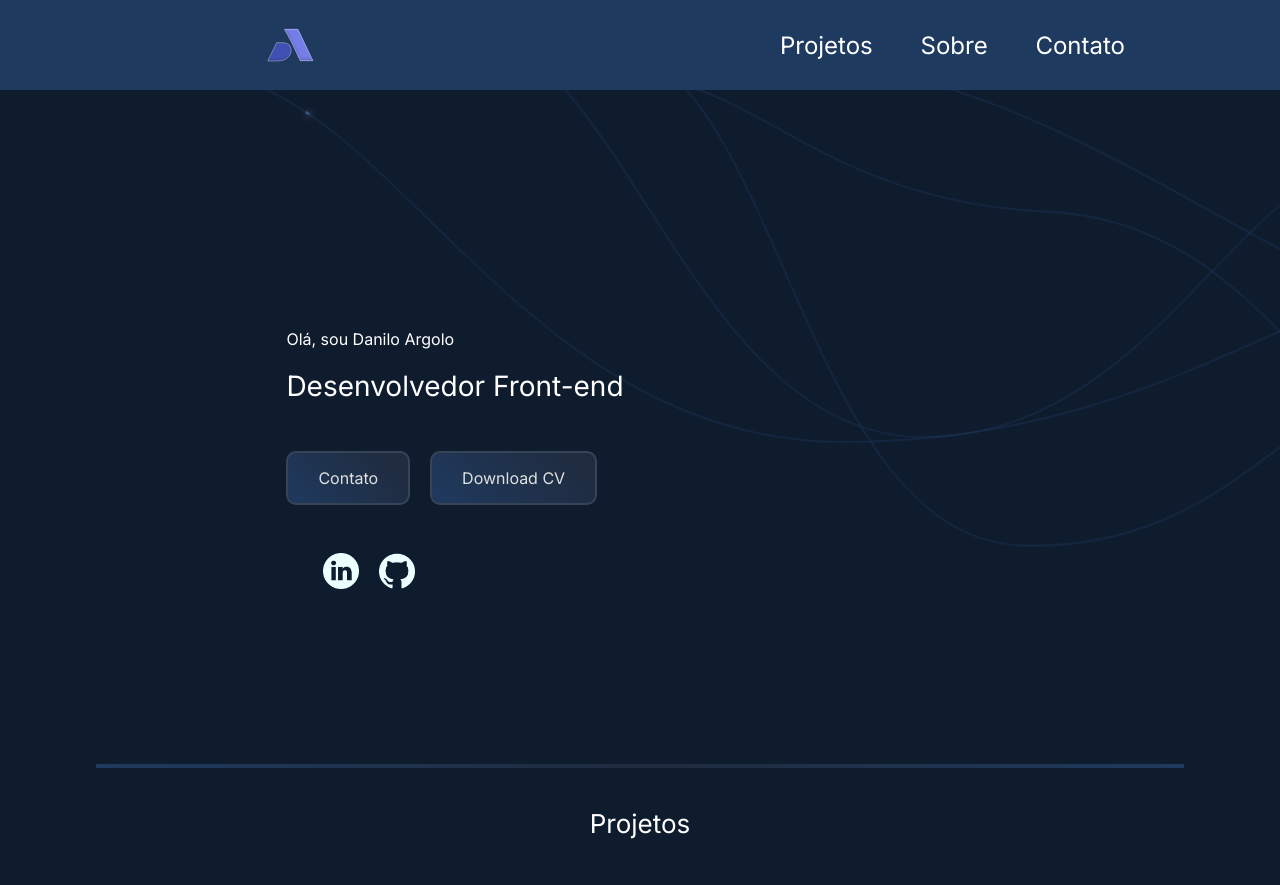
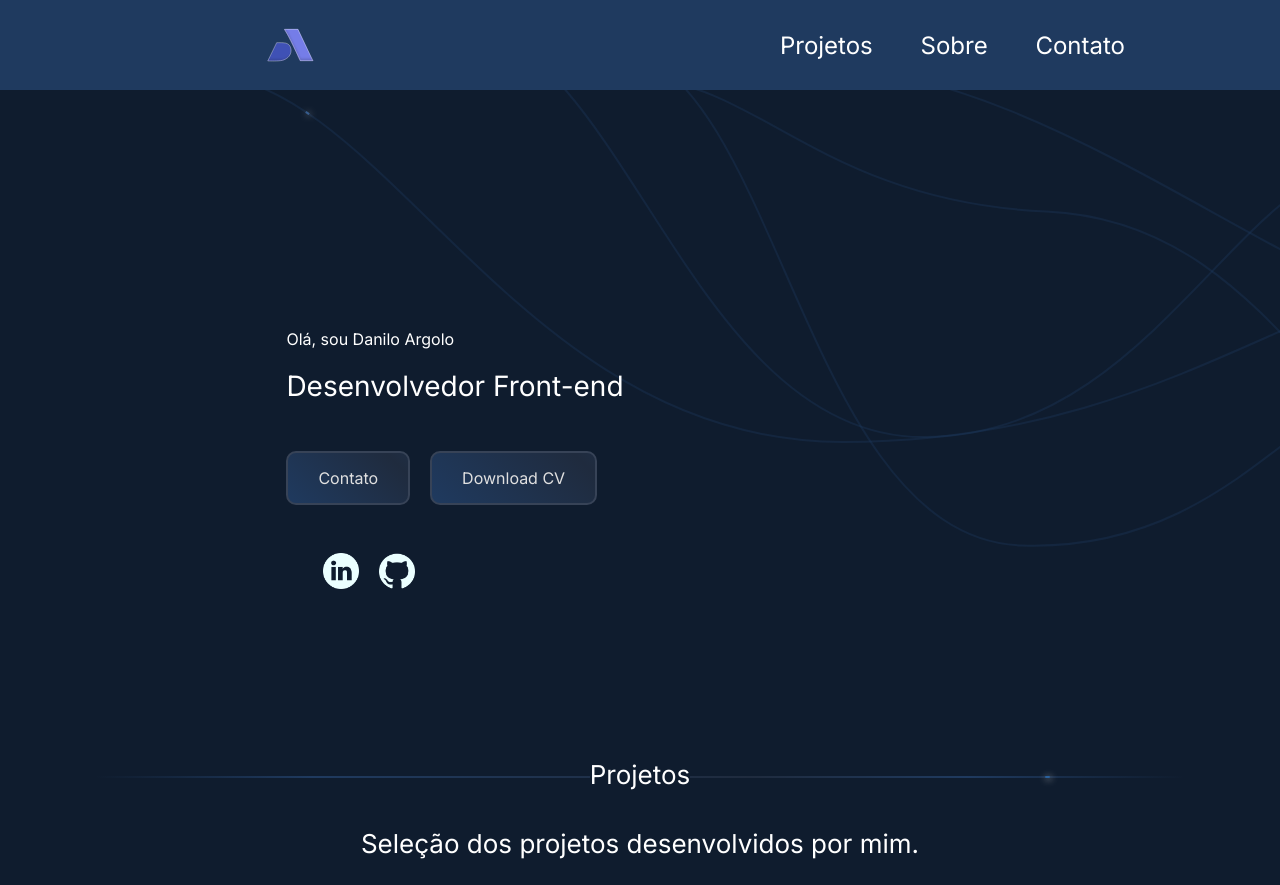
Before and after one commit to danargolo/portfolio, a Next.js app: page / in a window 1280 px wide. Shown: the top 885 px of the page. Built offline with nearby package versions, Linux system fonts and the light colour scheme.

Commit message:
feat: add pseudoHr

```diff
--- a/src/components/About/index.jsx
+++ b/src/components/About/index.jsx
@@ -11,7 +11,7 @@ export const About = () => {
 
   return (
     <S.About id="about">
-      <S.Text>Sobre</S.Text>
+      {/* <S.Text>Sobre</S.Text> */}
       <S.AboutWrapper>
         <S.ContainerText>
           <S.AboutSentence>Apaixonado por codificar desejos.</S.AboutSentence>
@@ -19,7 +19,7 @@ export const About = () => {
         </S.ContainerText>
         <Tab />
       </S.AboutWrapper>
-      <Hr />
+      <Hr text="Contato" />
     </S.About>
   );
 };
--- a/src/components/Contact/index.jsx
+++ b/src/components/Contact/index.jsx
@@ -9,7 +9,7 @@ const infos = ['Linkedin', 'Email', 'GitHub', 'Telegram']
 export const Contact = () => {
   return (
     <S.Contact id="contact">
-      <S.Text>Contato</S.Text>
+      {/* <S.Text>Contato</S.Text> */}
       <S.ContactWrapper>
         <p>Obrigado pela visita!</p>
         <p>Estou aberto a novas oportunidades e feedback. Não hesite em me contatar com propostas, críticas ou sugestões que possam enriquecer minha jornada profissional.</p>
--- a/src/components/Hero/index.jsx
+++ b/src/components/Hero/index.jsx
@@ -29,7 +29,7 @@ export const Hero = () => {
         </S.IconsContainer>
       </S.HeroWrapper>
       <Wave />
-      <Hr />
+      <Hr text="Projetos"/>
     </S.Hero>
   )
 }
--- a/src/components/ProjectsPreviews/index.jsx
+++ b/src/components/ProjectsPreviews/index.jsx
@@ -14,10 +14,10 @@ const projects = ['1','2','3','1','2','3'];
 export const Projects = () => {
   return (
     <S.Projects id="projects">
-      <S.Text>Projetos</S.Text>
+      <S.Text>Seleção dos projetos desenvolvidos por mim.</S.Text>
         <Slider data={projects}/>
         <Anchor text="Ver todos" disabled/>
-      <Hr />
+      <Hr text="Sobre" $reverse="reverse"/>
     </S.Projects>
   );
 };
--- a/src/components/ui/Hr/index.jsx
+++ b/src/components/ui/Hr/index.jsx
@@ -1,7 +1,9 @@
 import * as S from './styles'
 
-export const Hr = () => {
+export const Hr = ({text, ...rest}) => {
   return (
-    <S.Hr />
+    <S.Hr data-content={text} {...rest}>
+      <span></span>
+    </S.Hr>
   )
 }
--- a/src/components/ui/Hr/styles.js
+++ b/src/components/ui/Hr/styles.js
@@ -1,8 +1,74 @@
 "use client"
 
-import styled from "styled-components"
+import styled, { keyframes } from "styled-components"
 
-export const Hr = styled.hr`
+
+const route = keyframes`
+  0% {
+    left: -10px; /* Começa fora do HR */
+    opacity: 0;
+  }
+  25% {
+    opacity: 1;
+  }
+  75% {
+    opacity: 1;
+  }
+  100% {
+    left: calc(100% - 10px); /* Termina no final do HR */
+    opacity: 0;
+  }
+`
+
+export const Hr = styled.div`
   width: 85%;
+  line-height: 1rem;
+  position: relative;
+  outline: 0;
+  border: 0;
+  color: black;
+  text-align: center;
+  height: 1.5em;
+  /* opacity: 0.5; */
+  &:before {
+    content: '';
+    background-image: linear-gradient( 45deg,
+      transparent,
+      ${({theme}) => theme.colors.primary100 } 20%,
+      ${({theme}) => theme.colors.bg200 } 60%,
+      ${({theme}) => theme.colors.primary100 } 80%,
+      transparent
+    );
+
+    position: absolute;
+    left: 0;
+    top: 50%;
+    width: 100%;
+    height: 0.125rem;
+  }
+  &:after {
+    content: attr(data-content);
+    position: relative;
+    display: inline-block;
+    font-size: 26px;
+    top: -0.5625rem;
+    padding: 0.8 0.5em;
+    line-height: 1.5em;
+    color: ${({theme}) => theme.colors.text100};
+    background-color: ${({theme}) => theme.colors.bg100};
+    z-index: 2;
+  }
+
+  & > span{
+    position: absolute;
+    width: 5px;
+    height: 2px;
+    top: 11.9px;
+    border-radius: 6px;
+    background-color: rgba(51,121,194,0.70);
+    box-shadow: 1px 1px 7px 0.2px rgba(255, 255, 255, 0.8);
+    animation: ${route} 8s ease-in-out infinite ${({$reverse}) => $reverse };
+    z-index: 1;
+  }
 
 `
--- a/src/styles/global.js
+++ b/src/styles/global.js
@@ -10,7 +10,7 @@ export const GlobalStyles = createGlobalStyle`
     outline: none;
   }
 
-  hr {
+  /* hr {
     height: 0.225rem;
     background-image: linear-gradient( 45deg,
       ${({theme}) => theme.colors.primary100 } 0%,
@@ -18,7 +18,7 @@ export const GlobalStyles = createGlobalStyle`
       ${({theme}) => theme.colors.primary100 } 100%
     );
     border: none;
-  }
+  } */
 
   p {
     color: ${({ theme }) => theme.colors.text100 };
```
